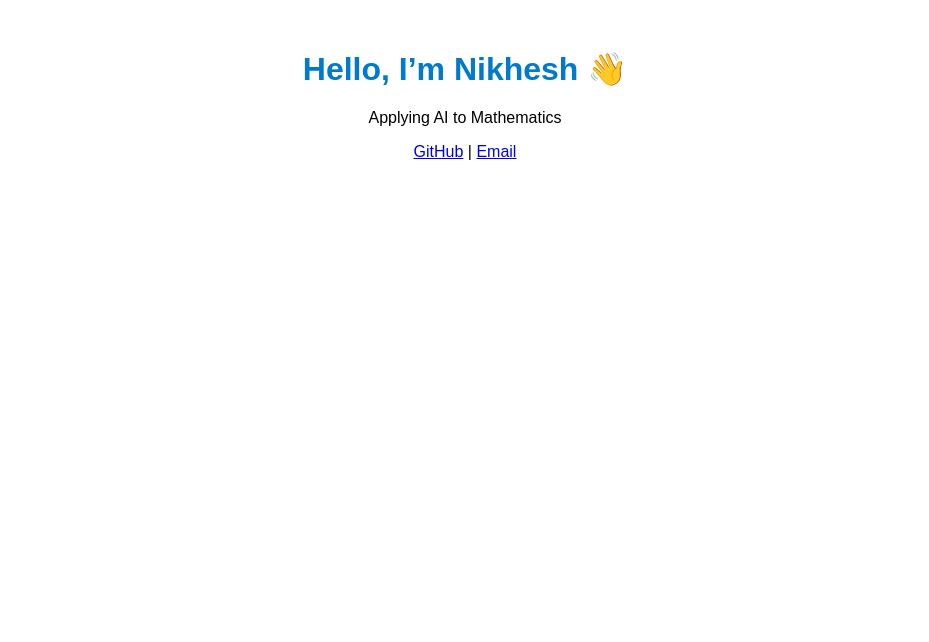
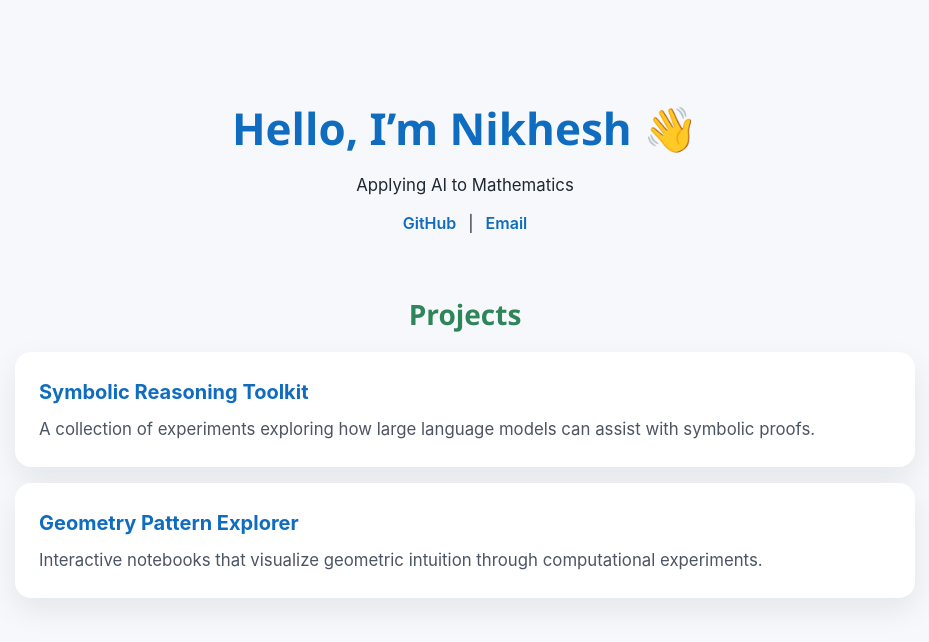
Before and after one commit to NikheshKumar/NikheshKumar.github.io, a plain HTML site: page index.html in a window 1280 px wide. Shown: the whole page, without its empty margins (175-1104 px from the left). Drawn offline with Linux system fonts and the light colour scheme.

Commit message:
Update homepage styling and projects section

```diff
--- a/index.html
+++ b/index.html
@@ -4,14 +4,133 @@
   <meta charset="UTF-8">
   <title>Nikhesh Kumar Murali</title>
   <style>
-    body { font-family: sans-serif; text-align: center; margin: 50px; }
-    h1 { color: #007acc; }
+    :root {
+      --color-primary: #0f6cbf;
+      --color-secondary: #2f855a;
+      --color-background: #f6f8fb;
+      --color-surface: #ffffff;
+      --color-text: #1f2933;
+
+      --font-body: "Inter", "Segoe UI", sans-serif;
+      --font-display: "Poppins", "Segoe UI", sans-serif;
+
+      --space-1: 4px;
+      --space-2: 8px;
+      --space-3: 12px;
+      --space-4: 16px;
+      --space-5: 24px;
+      --space-6: 32px;
+      --space-7: 48px;
+      --space-8: 64px;
+
+      --radius-card: 16px;
+      --shadow-card: 0 12px 30px rgba(15, 23, 42, 0.08);
+    }
+
+    * {
+      box-sizing: border-box;
+    }
+
+    body {
+      font-family: var(--font-body);
+      margin: 0;
+      padding: var(--space-8) var(--space-6);
+      background: var(--color-background);
+      color: var(--color-text);
+      line-height: 1.6;
+    }
+
+    main {
+      max-width: 900px;
+      margin: 0 auto;
+      text-align: center;
+      display: grid;
+      gap: var(--space-6);
+    }
+
+    h1 {
+      font-family: var(--font-display);
+      font-size: 2.75rem;
+      margin-bottom: var(--space-2);
+      color: var(--color-primary);
+    }
+
+    h2 {
+      font-family: var(--font-display);
+      font-size: 1.75rem;
+      margin-bottom: var(--space-4);
+      color: var(--color-secondary);
+    }
+
+    p {
+      font-size: 1.05rem;
+      margin: 0 0 var(--space-3);
+    }
+
+    .links {
+      display: flex;
+      justify-content: center;
+      gap: var(--space-3);
+    }
+
+    .links a {
+      color: var(--color-primary);
+      text-decoration: none;
+      font-weight: 600;
+    }
+
+    .projects {
+      display: grid;
+      gap: var(--space-4);
+    }
+
+    .project-card {
+      background: var(--color-surface);
+      padding: var(--space-5);
+      border-radius: var(--radius-card);
+      box-shadow: var(--shadow-card);
+      text-align: left;
+      display: grid;
+      gap: var(--space-2);
+    }
+
+    .project-card h3 {
+      margin: 0;
+      font-size: 1.25rem;
+      color: var(--color-primary);
+    }
+
+    .project-card p {
+      margin: 0;
+      color: #4b5563;
+    }
   </style>
 </head>
 <body>
-  <h1>Hello, I’m Nikhesh 👋</h1>
-  <p>Applying AI to Mathematics</p>
-  <p><a href="https://github.com/NikheshKumar">GitHub</a> |
-     <a href="mailto:nikheshk19@gmail.com">Email</a></p>
+  <main>
+    <header>
+      <h1>Hello, I’m Nikhesh 👋</h1>
+      <p>Applying AI to Mathematics</p>
+      <div class="links">
+        <a href="https://github.com/NikheshKumar">GitHub</a>
+        <span aria-hidden="true">|</span>
+        <a href="mailto:nikheshk19@gmail.com">Email</a>
+      </div>
+    </header>
+
+    <section>
+      <h2>Projects</h2>
+      <div class="projects">
+        <article class="project-card">
+          <h3>Symbolic Reasoning Toolkit</h3>
+          <p>A collection of experiments exploring how large language models can assist with symbolic proofs.</p>
+        </article>
+        <article class="project-card">
+          <h3>Geometry Pattern Explorer</h3>
+          <p>Interactive notebooks that visualize geometric intuition through computational experiments.</p>
+        </article>
+      </div>
+    </section>
+  </main>
 </body>
 </html>
```
